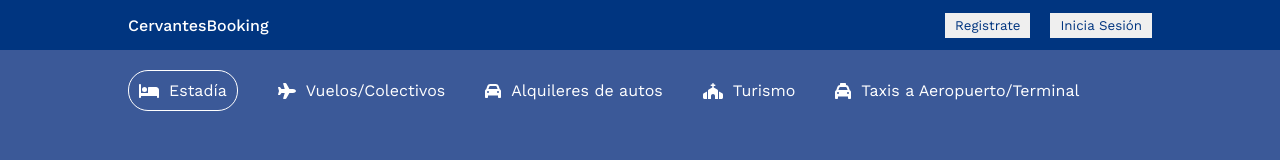
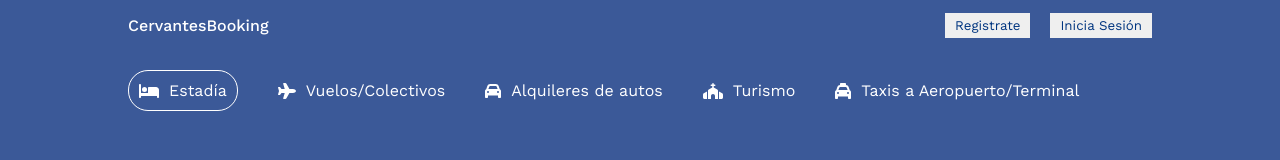
Before and after one commit to beenacoder/booking-app, a React (Vite) app: page / in a window 1280 px wide. Shown: the top 160 px of the page. Built offline with nearby package versions, Linux system fonts and the light colour scheme.

Commit message:
changing color

```diff
--- a/src/components/navbar/navbar.css
+++ b/src/components/navbar/navbar.css
@@ -1,6 +1,6 @@
 .navbar {
     height: 50px;
-    background-color: #003580;
+    background-color: #3b5998;
     display: flex;
     justify-content: center;
 }
```
